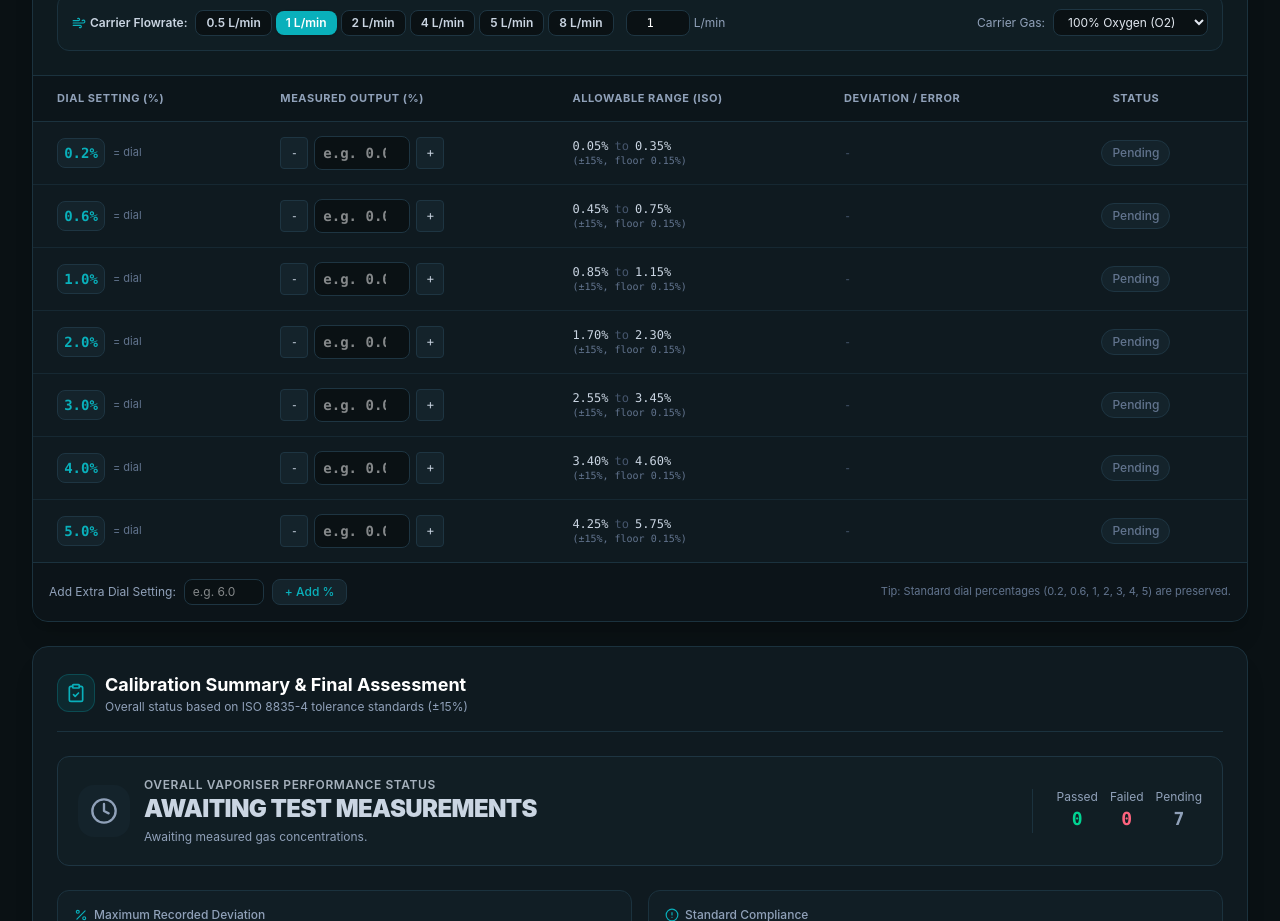
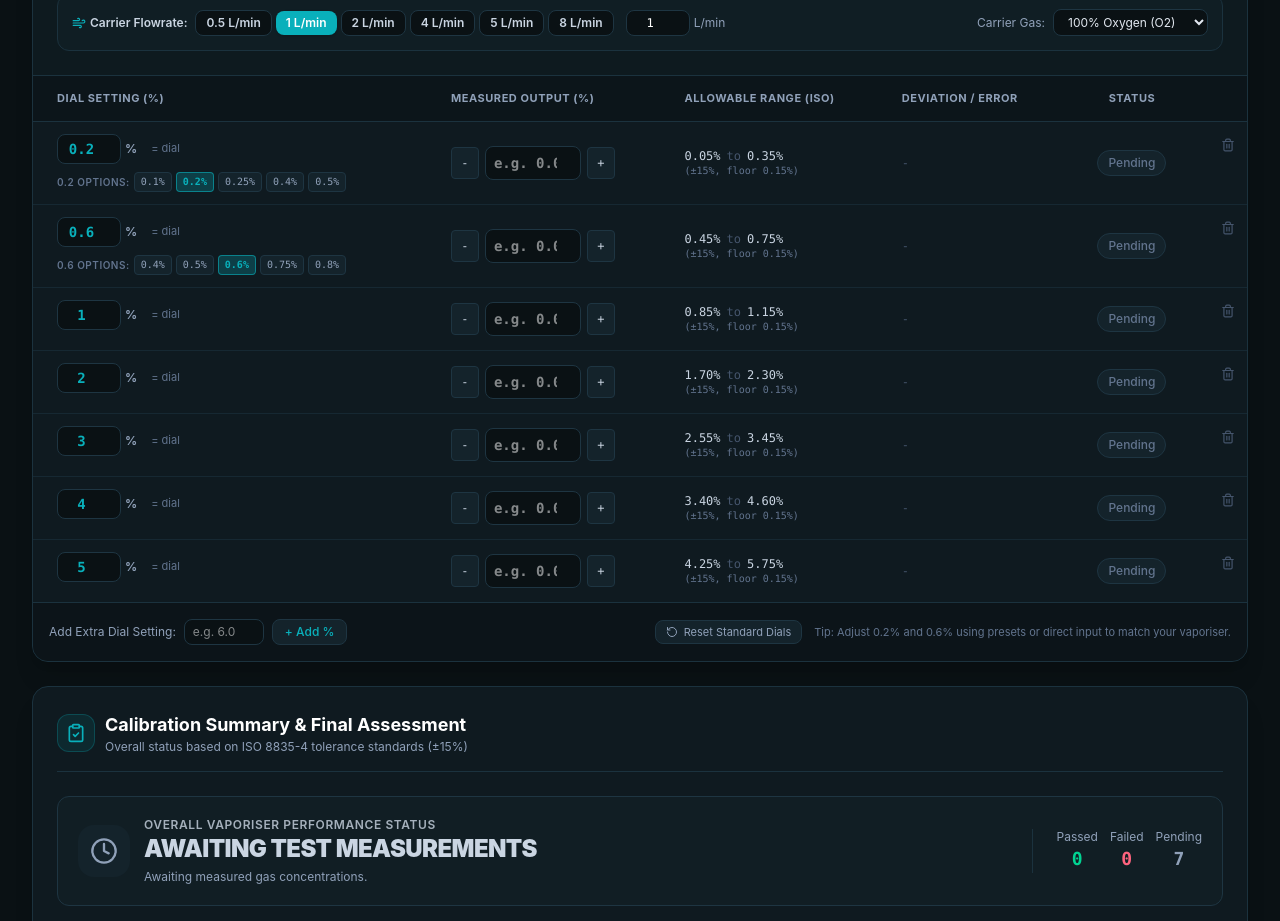
Before and after one commit to nickpstone/vet-anaesthesia-tester, a React (Vite) app: page / in a window 1280 px wide. Shown: the part 1180-2101 px from the top of the page. Built offline with nearby package versions, Linux system fonts and the light colour scheme.

Commit message:
Allow adjusting dial settings with presets and direct inputs for 0.2% and 0.6%

```diff
--- a/src/components/FlowrateTestTable.tsx
+++ b/src/components/FlowrateTestTable.tsx
@@ -12,7 +12,7 @@ import {
   ChevronRight
 } from 'lucide-react';
 import { DialPoint, RunEvaluation, TestRun, ToleranceConfig } from '../types';
-import { evaluateRun } from '../utils/calculations';
+import { evaluateRun, evaluatePoint } from '../utils/calculations';
 
 interface FlowrateTestTableProps {
   runs: TestRun[];
@@ -30,6 +30,7 @@ export const FlowrateTestTable: React.FC<FlowrateTestTableProps> = ({
   const [activeRunIndex, setActiveRunIndex] = useState(0);
   const [showToleranceSettings, setShowToleranceSettings] = useState(false);
   const [customDialInput, setCustomDialInput] = useState('');
+  const [editingDialValues, setEditingDialValues] = useState<Record<string, string>>({});
 
   const currentRun = runs[activeRunIndex] || runs[0];
   const runEvaluation: RunEvaluation = evaluateRun(currentRun, tolerance);
@@ -69,6 +70,100 @@ export const FlowrateTestTable: React.FC<FlowrateTestTableProps> = ({
     handleUpdateMeasurement(dialId, exactVal.toString());
   };
 
+  // Adjust dial setting (e.g. changing 0.2 to 0.25, 0.4, 0.5 or 0.6 to 0.5, 0.8)
+  const handleUpdateDialSetting = (dialId: string, newSettingValue: number) => {
+    if (isNaN(newSettingValue) || newSettingValue <= 0) return;
+    const roundedSetting = Math.round(newSettingValue * 100) / 100;
+
+    const point = currentRun.dialPoints.find((p) => p.id === dialId);
+    if (!point) return;
+    const oldSetting = point.dialSetting;
+
+    if (Math.abs(oldSetting - roundedSetting) < 0.001) {
+      setEditingDialValues((prev) => {
+        const next = { ...prev };
+        delete next[dialId];
+        return next;
+      });
+      return;
+    }
+
+    // Check duplicate
+    if (currentRun.dialPoints.some((p) => p.id !== dialId && Math.abs(p.dialSetting - roundedSetting) < 0.001)) {
+      alert(`Dial setting ${roundedSetting}% already exists in this test run.`);
+      return;
+    }
+
+    // Update across all runs to keep machine testing synchronized
+    const updatedRuns = runs.map((run) => {
+      const updatedPoints = run.dialPoints.map((p) => {
+        if (p.id === dialId || Math.abs(p.dialSetting - oldSetting) < 0.001) {
+          return {
+            ...p,
+            dialSetting: roundedSetting
+          };
+        }
+        return p;
+      });
+      return {
+        ...run,
+        dialPoints: updatedPoints.sort((a, b) => a.dialSetting - b.dialSetting)
+      };
+    });
+
+    onChangeRuns(updatedRuns);
+    setEditingDialValues((prev) => {
+      const next = { ...prev };
+      delete next[dialId];
+      return next;
+    });
+  };
+
+  const handleDialInputChange = (dialId: string, rawVal: string) => {
+    setEditingDialValues((prev) => ({ ...prev, [dialId]: rawVal }));
+  };
+
+  const handleDialInputCommit = (dialId: string) => {
+    const raw = editingDialValues[dialId];
+    if (raw === undefined || raw.trim() === '') {
+      setEditingDialValues((prev) => {
+        const next = { ...prev };
+        delete next[dialId];
+        return next;
+      });
+      return;
+    }
+    const val = parseFloat(raw);
+    if (!isNaN(val) && val > 0) {
+      handleUpdateDialSetting(dialId, val);
+    } else {
+      setEditingDialValues((prev) => {
+        const next = { ...prev };
+        delete next[dialId];
+        return next;
+      });
+    }
+  };
+
+  const handleResetDefaultDials = () => {
+    if (window.confirm('Reset dial settings back to standard percentages (0.2%, 0.6%, 1%, 2%, 3%, 4%, 5%)?')) {
+      const standardDials = [0.2, 0.6, 1.0, 2.0, 3.0, 4.0, 5.0];
+      const updatedRuns = runs.map((run) => ({
+        ...run,
+        dialPoints: standardDials.map((dial) => {
+          const existing = run.dialPoints.find((p) => Math.abs(p.dialSetting - dial) < 0.001);
+          return {
+            id: existing ? existing.id : `dial-${dial}-${Date.now()}-${Math.random().toString(36).slice(2, 6)}`,
+            dialSetting: dial,
+            measured: existing?.measured
+          };
+        })
+      }));
+      onChangeRuns(updatedRuns);
+      setEditingDialValues({});
+    }
+  };
+
   const handleAddRun = () => {
     const nextFlow = runs.length === 1 ? 4.0 : runs.length === 2 ? 2.0 : 0.5;
     const newRun: TestRun = {
@@ -77,7 +172,7 @@ export const FlowrateTestTable: React.FC<FlowrateTestTableProps> = ({
       carrierGas: currentRun.carrierGas || '100% Oxygen (O2)',
       // Copy dial setting templates with blank measurements
       dialPoints: currentRun.dialPoints.map((p) => ({
-        id: `dial-${p.dialSetting}-${Date.now()}`,
+        id: `dial-${p.dialSetting}-${Date.now()}-${Math.random().toString(36).slice(2, 6)}`,
         dialSetting: p.dialSetting,
         measured: undefined
       }))
@@ -104,28 +199,37 @@ export const FlowrateTestTable: React.FC<FlowrateTestTableProps> = ({
     e.preventDefault();
     const val = parseFloat(customDialInput);
     if (isNaN(val) || val <= 0) return;
-    if (currentRun.dialPoints.some((p) => p.dialSetting === val)) {
-      alert(`Dial setting ${val}% already exists in this run.`);
+    const rounded = Math.round(val * 100) / 100;
+    if (currentRun.dialPoints.some((p) => Math.abs(p.dialSetting - rounded) < 0.001)) {
+      alert(`Dial setting ${rounded}% already exists in this run.`);
       return;
     }
+    const newPointId = `dial-${rounded}-${Date.now()}-${Math.random().toString(36).slice(2, 6)}`;
+    const updated = runs.map((r) => {
       const newPoint: DialPoint = {
-      id: `dial-${val}-${Date.now()}`,
-      dialSetting: val,
+        id: newPointId,
+        dialSetting: rounded,
         measured: undefined
       };
-    // Insert sorted
-    const updatedPoints = [...currentRun.dialPoints, newPoint].sort(
-      (a, b) => a.dialSetting - b.dialSetting
-    );
-    const updated = runs.map((r, i) => (i === activeRunIndex ? { ...r, dialPoints: updatedPoints } : r));
+      return {
+        ...r,
+        dialPoints: [...r.dialPoints, newPoint].sort((a, b) => a.dialSetting - b.dialSetting)
+      };
+    });
     onChangeRuns(updated);
     setCustomDialInput('');
   };
 
   const handleDeleteDialPoint = (dialId: string) => {
     if (currentRun.dialPoints.length <= 1) return;
-    const updatedPoints = currentRun.dialPoints.filter((p) => p.id !== dialId);
-    const updated = runs.map((r, i) => (i === activeRunIndex ? { ...r, dialPoints: updatedPoints } : r));
+    const point = currentRun.dialPoints.find((p) => p.id === dialId);
+    if (!point) return;
+    const settingToDelete = point.dialSetting;
+
+    const updated = runs.map((r) => ({
+      ...r,
+      dialPoints: r.dialPoints.filter((p) => p.id !== dialId && Math.abs(p.dialSetting - settingToDelete) >= 0.001)
+    }));
     onChangeRuns(updated);
   };
 
@@ -211,7 +315,7 @@ export const FlowrateTestTable: React.FC<FlowrateTestTableProps> = ({
 
             <div>
               <label className="block text-xs font-semibold text-slate-300 uppercase tracking-wider mb-1">
-                Absolute Floor % (for 0.2 / 0.6)
+                Absolute Floor % (for low dials: 0.2, 0.6, etc.)
               </label>
               <div className="flex items-center gap-2">
                 <input
@@ -370,8 +474,8 @@ export const FlowrateTestTable: React.FC<FlowrateTestTableProps> = ({
             </tr>
           </thead>
           <tbody className="divide-y divide-[#1b323e]/60 text-sm">
-            {runEvaluation.evaluations.map((evalPoint) => {
-              const point = currentRun.dialPoints.find((p) => p.dialSetting === evalPoint.dialSetting)!;
+            {currentRun.dialPoints.map((point, idx) => {
+              const evalPoint = runEvaluation.evaluations[idx] || evaluatePoint(point.dialSetting, point.measured, tolerance);
               const hasVal = evalPoint.measured !== null;
               const isPass = evalPoint.status === 'PASS';
               const isFail = evalPoint.status === 'FAIL';
@@ -389,19 +493,82 @@ export const FlowrateTestTable: React.FC<FlowrateTestTableProps> = ({
                 >
 
                   {/* Dial Setting Column */}
-                  <td className="py-3.5 px-4 sm:px-6">
+                  <td className="py-3 px-4 sm:px-6 align-top">
+                    <div className="space-y-1.5">
                       <div className="flex items-center gap-2">
-                      <span className="inline-flex items-center justify-center w-12 py-1 rounded-lg bg-[#14232b] border border-[#1e3542] text-sm font-bold text-[#09b0bb] font-mono">
-                        {point.dialSetting.toFixed(point.dialSetting < 1 ? 1 : 1)}%
-                      </span>
+                        <div className="relative flex items-center">
+                          <input
+                            type="number"
+                            step="0.05"
+                            min="0.05"
+                            max="30"
+                            value={editingDialValues[point.id] !== undefined ? editingDialValues[point.id] : point.dialSetting}
+                            onChange={(e) => handleDialInputChange(point.id, e.target.value)}
+                            onBlur={() => handleDialInputCommit(point.id)}
+                            onKeyDown={(e) => {
+                              if (e.key === 'Enter') {
+                                e.currentTarget.blur();
+                              }
+                            }}
+                            className="w-16 px-2 py-1 bg-[#0a1114] hover:bg-[#14232b] focus:bg-[#0a1114] border border-[#1e3542] focus:border-[#09b0bb] rounded-lg text-sm font-bold text-[#09b0bb] font-mono text-center focus:outline-none focus:ring-1 focus:ring-[#09b0bb] transition"
+                            title="Click or type to adjust this dial setting"
+                          />
+                          <span className="text-xs text-slate-400 font-bold ml-1">%</span>
+                        </div>
+
                         <button
                           type="button"
                           onClick={() => handleSetExact(point.id, point.dialSetting)}
-                        className="text-[11px] text-slate-500 hover:text-[#09b0bb] transition cursor-pointer"
+                          className="text-[11px] text-slate-500 hover:text-[#09b0bb] transition cursor-pointer px-1.5 py-0.5 rounded hover:bg-[#14232b]"
                           title={`Quick set measured = ${point.dialSetting}%`}
                         >
                           = dial
                         </button>
+                      </div>
+
+                      {/* Quick Presets for Slot 1 (Default: 0.2%) */}
+                      {idx === 0 && (
+                        <div className="flex items-center gap-1 flex-wrap pt-0.5">
+                          <span className="text-[10px] text-slate-500 uppercase tracking-wider font-semibold">0.2 Options:</span>
+                          {[0.1, 0.2, 0.25, 0.4, 0.5].map((pval) => (
+                            <button
+                              key={pval}
+                              type="button"
+                              onClick={() => handleUpdateDialSetting(point.id, pval)}
+                              className={`text-[10px] px-1.5 py-0.5 rounded font-mono transition cursor-pointer ${
+                                Math.abs(point.dialSetting - pval) < 0.001
+                                  ? 'bg-[#09b0bb]/25 text-[#09b0bb] font-bold border border-[#09b0bb]/60'
+                                  : 'bg-[#14232b] hover:bg-[#1b323e] text-slate-400 hover:text-white border border-[#1e3542]'
+                              }`}
+                              title={`Set dial to ${pval}%`}
+                            >
+                              {pval}%
+                            </button>
+                          ))}
+                        </div>
+                      )}
+
+                      {/* Quick Presets for Slot 2 (Default: 0.6%) */}
+                      {idx === 1 && (
+                        <div className="flex items-center gap-1 flex-wrap pt-0.5">
+                          <span className="text-[10px] text-slate-500 uppercase tracking-wider font-semibold">0.6 Options:</span>
+                          {[0.4, 0.5, 0.6, 0.75, 0.8].map((pval) => (
+                            <button
+                              key={pval}
+                              type="button"
+                              onClick={() => handleUpdateDialSetting(point.id, pval)}
+                              className={`text-[10px] px-1.5 py-0.5 rounded font-mono transition cursor-pointer ${
+                                Math.abs(point.dialSetting - pval) < 0.001
+                                  ? 'bg-[#09b0bb]/25 text-[#09b0bb] font-bold border border-[#09b0bb]/60'
+                                  : 'bg-[#14232b] hover:bg-[#1b323e] text-slate-400 hover:text-white border border-[#1e3542]'
+                              }`}
+                              title={`Set dial to ${pval}%`}
+                            >
+                              {pval}%
+                            </button>
+                          ))}
+                        </div>
+                      )}
                     </div>
                   </td>
 
@@ -501,14 +668,14 @@ export const FlowrateTestTable: React.FC<FlowrateTestTableProps> = ({
                     )}
                   </td>
 
-                  {/* Delete custom point button (only if not standard) */}
-                  <td className="py-3.5 px-2 text-right">
-                    {![0.2, 0.6, 1, 2, 3, 4, 5].includes(point.dialSetting) && (
+                  {/* Delete point button */}
+                  <td className="py-3 px-2 text-right align-top">
+                    {currentRun.dialPoints.length > 1 && (
                       <button
                         type="button"
                         onClick={() => handleDeleteDialPoint(point.id)}
                         className="p-1 text-slate-600 hover:text-rose-400 rounded transition cursor-pointer"
-                        title="Remove custom dial point"
+                        title={`Remove ${point.dialSetting}% dial point`}
                       >
                         <Trash2 className="w-3.5 h-3.5" />
                       </button>
@@ -522,7 +689,7 @@ export const FlowrateTestTable: React.FC<FlowrateTestTableProps> = ({
         </table>
       </div>
 
-      {/* Add Custom Dial Setting Footer */}
+      {/* Add Custom Dial Setting & Reset Footer */}
       <div className="p-4 bg-[#0a1114]/60 border-t border-[#1b323e] flex flex-wrap items-center justify-between gap-3 text-xs">
         <form onSubmit={handleAddCustomDial} className="flex items-center gap-2">
           <span className="text-slate-400">Add Extra Dial Setting:</span>
@@ -544,9 +711,20 @@ export const FlowrateTestTable: React.FC<FlowrateTestTableProps> = ({
           </button>
         </form>
 
-        <p className="text-[11px] text-slate-500 m-0">
-          Tip: Standard dial percentages (0.2, 0.6, 1, 2, 3, 4, 5) are preserved.
+        <div className="flex items-center gap-3">
+          <button
+            type="button"
+            onClick={handleResetDefaultDials}
+            className="px-2.5 py-1 rounded-lg bg-[#14232b] hover:bg-[#1b323e] text-slate-400 hover:text-slate-200 border border-[#1e3542] text-[11px] transition cursor-pointer flex items-center gap-1.5"
+            title="Reset to standard default dial percentages (0.2, 0.6, 1, 2, 3, 4, 5%)"
+          >
+            <RotateCcw className="w-3 h-3" />
+            <span>Reset Standard Dials</span>
+          </button>
+          <p className="text-[11px] text-slate-500 m-0 hidden sm:block">
+            Tip: Adjust 0.2% and 0.6% using presets or direct input to match your vaporiser.
           </p>
+        </div>
       </div>
 
     </div>
--- a/src/utils/pdfGenerator.ts
+++ b/src/utils/pdfGenerator.ts
@@ -285,8 +285,8 @@ export async function generateVaporiserPdf({
     const run = runs[rIdx];
     const runEval = evaluation.runs.find((e) => e.runId === run.id);
 
-    run.dialPoints.forEach((point) => {
-      const evalPoint = runEval?.evaluations.find((p) => p.dialSetting === point.dialSetting);
+    run.dialPoints.forEach((point, pIdx) => {
+      const evalPoint = runEval?.evaluations[pIdx] || runEval?.evaluations.find((p) => Math.abs(p.dialSetting - point.dialSetting) < 0.001);
       const measuredStr = point.measured !== undefined && point.measured !== null
         ? `${Number(point.measured).toFixed(2)}%`
         : 'Pending';
@@ -301,9 +301,13 @@ export async function generateVaporiserPdf({
 
       const statusStr = evalPoint ? evalPoint.status : 'PENDING';
 
+      const dialLabel = Number.isInteger(point.dialSetting)
+        ? `${point.dialSetting.toFixed(1)}%`
+        : `${Number(point.dialSetting.toFixed(2))}%`;
+
       tableRows.push([
         `Run ${rIdx + 1} (${run.flowrate} L/min)`,
-        `${point.dialSetting.toFixed(1)}%`,
+        dialLabel,
         measuredStr,
         rangeStr,
         devStr,
```
Lines whose indentation alone changed are shown as unchanged.
